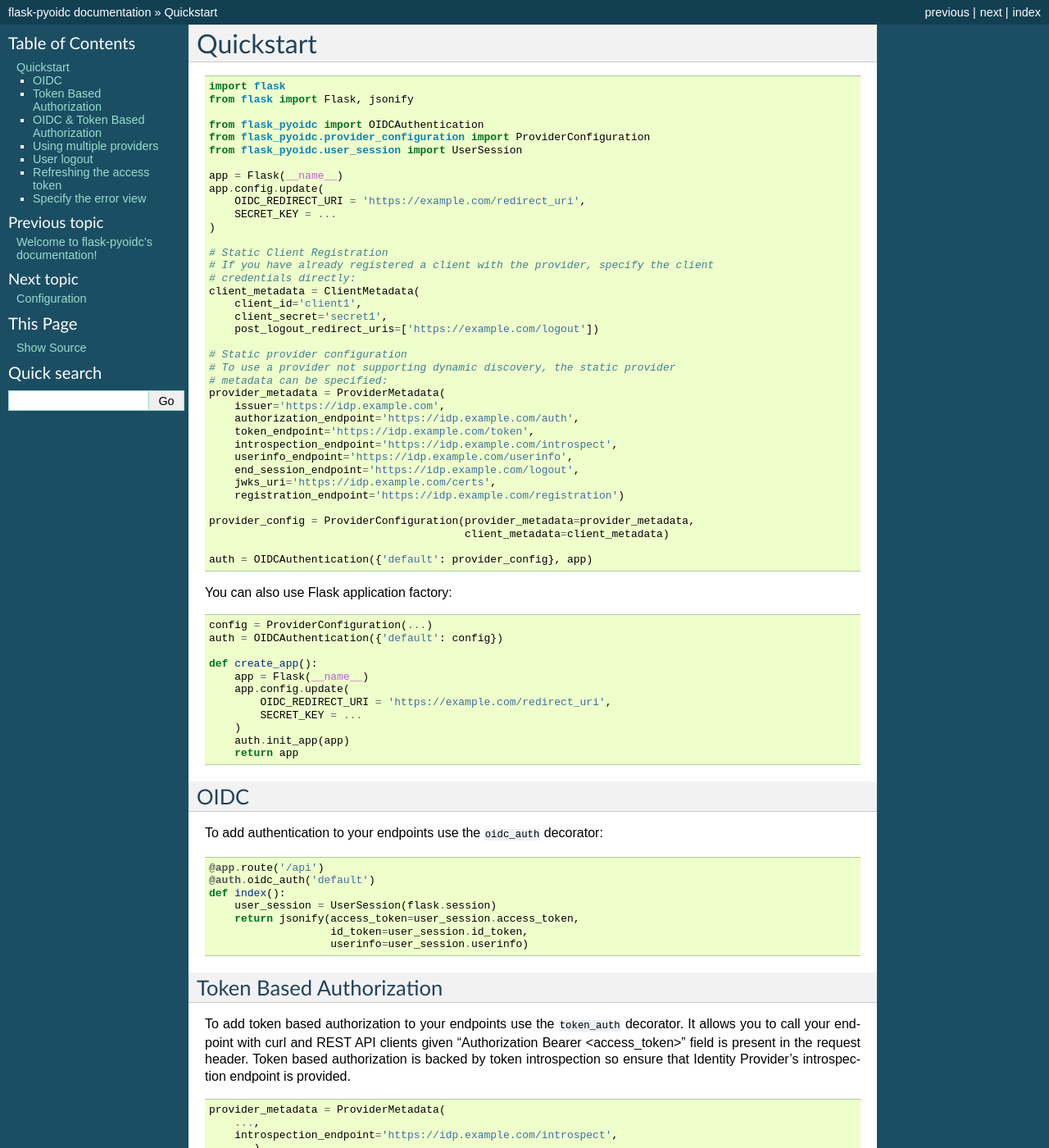
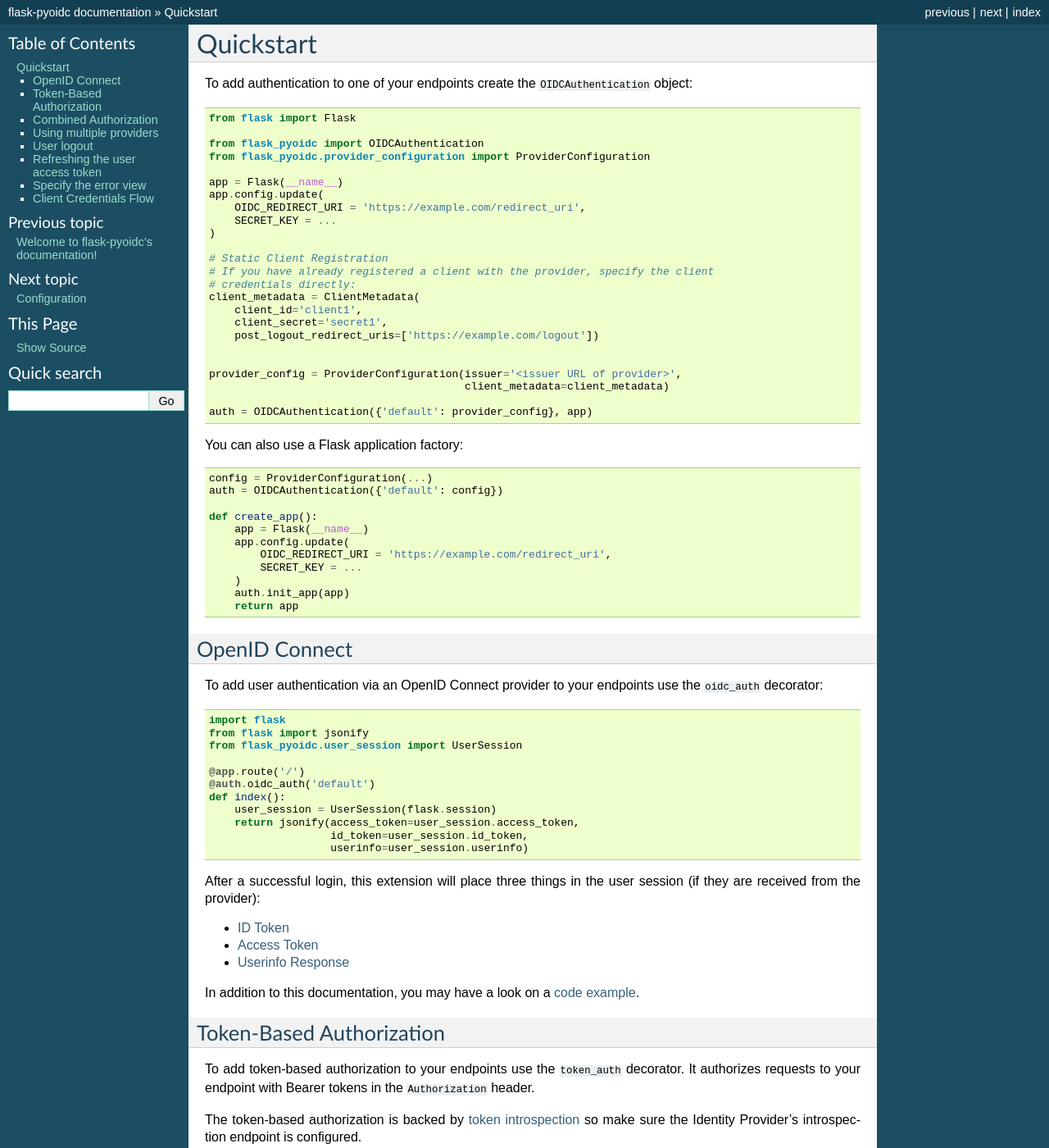
Before and after one commit to zamzterz/Flask-pyoidc, a Sphinx documentation site: the page built from docs/quickstart.md, in a window 1280 px wide and 1400 px high. Shown: the whole window at 82% size. Built offline with Sphinx 7.4.7, drawn with Linux system fonts in a browser that asks for light colours; some of the changed text lies outside the part shown.

Commit message:
Update docs in Quickstart and Configuration. (#122)
* Simplify code examples.
* Move "Client credentials flow" docs from Configuration to Quickstart.
* Update year in docs copyright notice.

````diff
--- a/docs/conf.py
+++ b/docs/conf.py
@@ -18,7 +18,7 @@ sys.path.insert(0, os.path.abspath('..'))
 # -- Project information -----------------------------------------------------
 
 project = 'flask-pyoidc'
-copyright = '2019, Samuel Gulliksson'
+copyright = '2022, Samuel Gulliksson'
 author = 'Samuel Gulliksson'
 
 
--- a/docs/quickstart.md
+++ b/docs/quickstart.md
@@ -1,12 +1,12 @@
 # Quickstart
 
+To add authentication to one of your endpoints create the `OIDCAuthentication` object:
+
 ```python
-import flask
-from flask import Flask, jsonify
+from flask import Flask
 
 from flask_pyoidc import OIDCAuthentication
 from flask_pyoidc.provider_configuration import ProviderConfiguration
-from flask_pyoidc.user_session import UserSession
 
 app = Flask(__name__)
 app.config.update(
@@ -22,26 +22,14 @@ client_metadata = ClientMetadata(
     client_secret='secret1',
     post_logout_redirect_uris=['https://example.com/logout'])
 
-# Static provider configuration
-# To use a provider not supporting dynamic discovery, the static provider
-# metadata can be specified:
-provider_metadata = ProviderMetadata(
-    issuer='https://idp.example.com',
-    authorization_endpoint='https://idp.example.com/auth',
-    token_endpoint='https://idp.example.com/token',
-    introspection_endpoint='https://idp.example.com/introspect',
-    userinfo_endpoint='https://idp.example.com/userinfo',
-    end_session_endpoint='https://idp.example.com/logout',
-    jwks_uri='https://idp.example.com/certs',
-    registration_endpoint='https://idp.example.com/registration')
 
-provider_config = ProviderConfiguration(provider_metadata=provider_metadata,
+provider_config = ProviderConfiguration(issuer='<issuer URL of provider>',
                                         client_metadata=client_metadata)
 
 auth = OIDCAuthentication({'default': provider_config}, app)
 ```
 
-You can also use Flask application factory:
+You can also use a Flask application factory:
 ```python
 config = ProviderConfiguration(...)
 auth = OIDCAuthentication({'default': config})
@@ -56,11 +44,15 @@ def create_app():
     return app
 ```
 
-## OIDC
+## OpenID Connect
 
-To add authentication to your endpoints use the `oidc_auth` decorator:
+To add user authentication via an OpenID Connect provider to your endpoints use the `oidc_auth` decorator:
 ```python
-@app.route('/api')
+import flask
+from flask import jsonify
+from flask_pyoidc.user_session import UserSession
+
+@app.route('/')
 @auth.oidc_auth('default')
 def index():
     user_session = UserSession(flask.session)
@@ -69,13 +61,24 @@ def index():
                    userinfo=user_session.userinfo)
 ```
 
-## Token Based Authorization
+After a successful login, this extension will place three things in the user session (if they are received from the
+provider):
+* [ID Token](http://openid.net/specs/openid-connect-core-1_0.html#IDToken)
+* [Access Token](http://openid.net/specs/openid-connect-core-1_0.html#TokenResponse)
+* [Userinfo Response](http://openid.net/specs/openid-connect-core-1_0.html#UserInfoResponse)
 
-To add token based authorization to your endpoints use the `token_auth`
-decorator. It allows you to call your endpoint with curl and REST API clients
-given "Authorization Bearer <access_token>" field is present in the request
-header. Token based authorization is backed by token introspection so ensure
-that Identity Provider's introspection endpoint is provided.
+In addition to this documentation, you may have a look on a
+[code example](https://github.com/zamzterz/Flask-pyoidc/tree/master/example).
+
+## Token-Based Authorization
+
+To add token-based authorization to your endpoints use the `token_auth`
+decorator. It authorizes requests to your endpoint with Bearer tokens in
+the `Authorization` header.
+
+The token-based authorization is backed by
+[token introspection](https://datatracker.ietf.org/doc/html/rfc7662)
+so make sure the Identity Provider's introspection endpoint is configured.
 ```python
 provider_metadata = ProviderMetadata(
     ...,
@@ -92,17 +95,24 @@ def index():
 @app.route('/api')
 @auth.token_auth('default',
                  scopes_required=['read', 'write'])
-def index():
+def api():
     current_token_identity = auth.current_token_identity
     ...
 ```
 To obtain information about the token, use `auth.current_token_identity` inside
-your endpoint. `current_token_identity` persists for current request only.
+your view function. `current_token_identity` persists for current request only.
 
-## OIDC & Token Based Authorization
+## Combined Authorization
 
-If you want to apply both oidc based authentication and token based
+If you want to apply both OIDC-based authentication and token-based
 authorization on your endpoint, you can use `access_control` decorator.
+Then the request will first be checked for a valid access token (in the `Authorization` header).
+If there is no token in the request it will fall back to the OIDC-based authentication mechanism.
+
+If there is a token in the request but it's invalid (e.g. expired, or missing required scopes) the request will
+be rejected with a `403 Forbidden` response.
+
+
 ```python
 # If you are using Static Provider Configuration, add introspection_endpoint
 # in ProviderMetadata.
@@ -113,19 +123,7 @@ provider_metadata = ProviderMetadata(
 
 @app.route('/api')
 @auth.access_control('default')
-def index():
-    current_identity = None
-    if auth.current_token_identity:
-        current_identity = auth.current_token_identity
-    else:
-        current_identity = UserSession(flask.session)
-    ...
-
-# Optionally, you can specify scopes required by your endpoint.
-@app.route('/api')
-@auth.access_control('default',
-                     scopes_required=['read', 'write'])
-def index():
+def api():
     current_identity = None
     if auth.current_token_identity:
         current_identity = auth.current_token_identity
@@ -133,17 +131,6 @@ def index():
         current_identity = UserSession(flask.session)
     ...
 ```
-
----
-
-After a successful login, this extension will place three things in the user session (if they are received from the
-provider):
-* [ID Token](http://openid.net/specs/openid-connect-core-1_0.html#IDToken)
-* [Access Token](http://openid.net/specs/openid-connect-core-1_0.html#TokenResponse)
-* [Userinfo Response](http://openid.net/specs/openid-connect-core-1_0.html#UserInfoResponse)
-
-In addition to this documentation, you may have a look on a
-[code example](https://github.com/zamzterz/Flask-pyoidc/tree/master/example).
 
 ## Using multiple providers
 
@@ -185,7 +172,7 @@ This extension also supports [RP-Initiated Logout](http://openid.net/specs/openi
 if the provider allows it. Make sure the `end_session_endpoint` is defined in the provider metadata to enable notifying
 the provider when the user logs out.
 
-## Refreshing the access token
+## Refreshing the user access token
 
 If the provider returns a refresh token, this extension can use it to automatically refresh the access token when it
 has expired. Please see the helper method `OIDCAuthentication.valid_access_token()`.
@@ -208,3 +195,14 @@ to the [OIDC error parameters](http://openid.net/specs/openid-connect-core-1_0.h
 that should be displayed to the user.
 
 If no error view is specified, a generic error message will be displayed to the user.
+
+## Client Credentials Flow
+The [Client Credentials](https://tools.ietf.org/html/rfc6749#section-4.4) grant type can be used to obtain an
+access token for your service (outside the context of a user).
+
+Clients can obtain such an access token by using the `client_credentials_grant` method:
+
+```python
+token_response = auth.clients['default'].client_credentials_grant()
+access_token = token_response.get('access_token')
+```
````
Also changed, not shown: other parts of docs/quickstart.md (+1 -1 lines), docs/configuration.md (+5 -39 lines), 1 other file.
